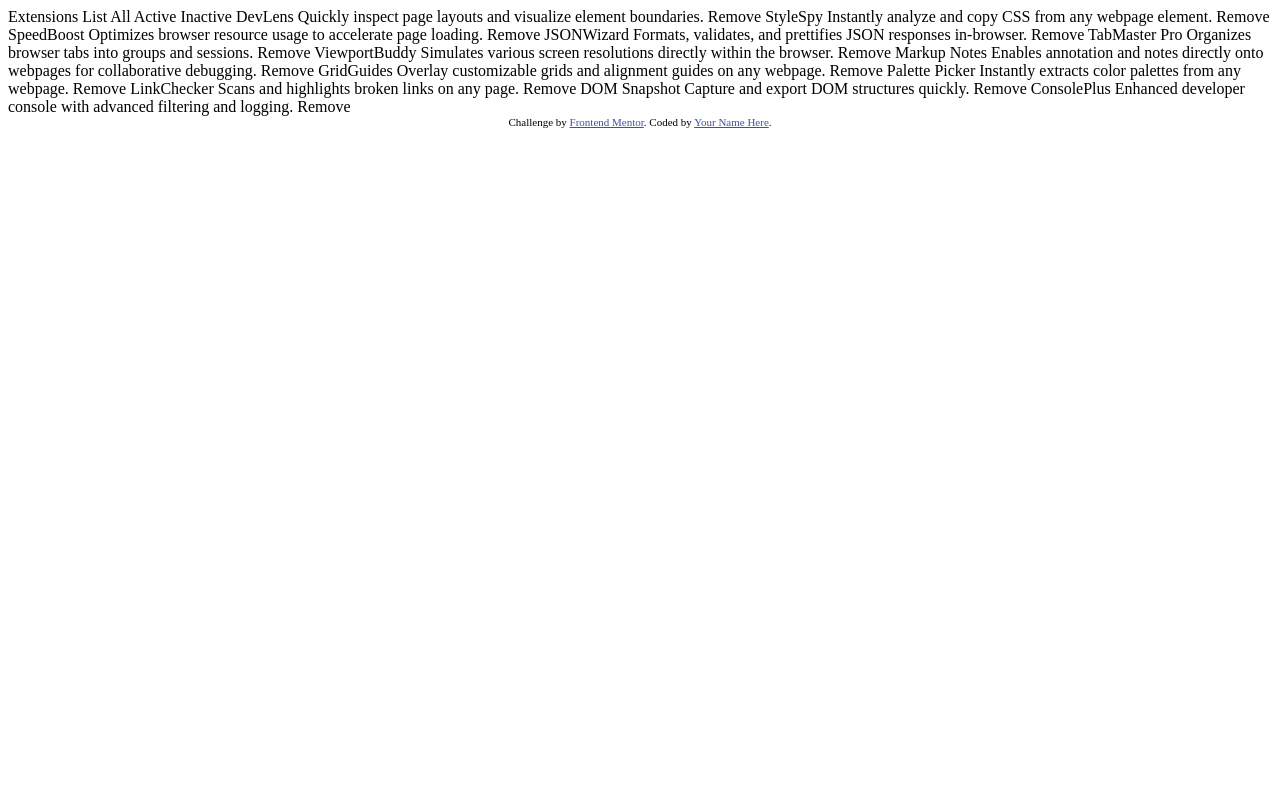
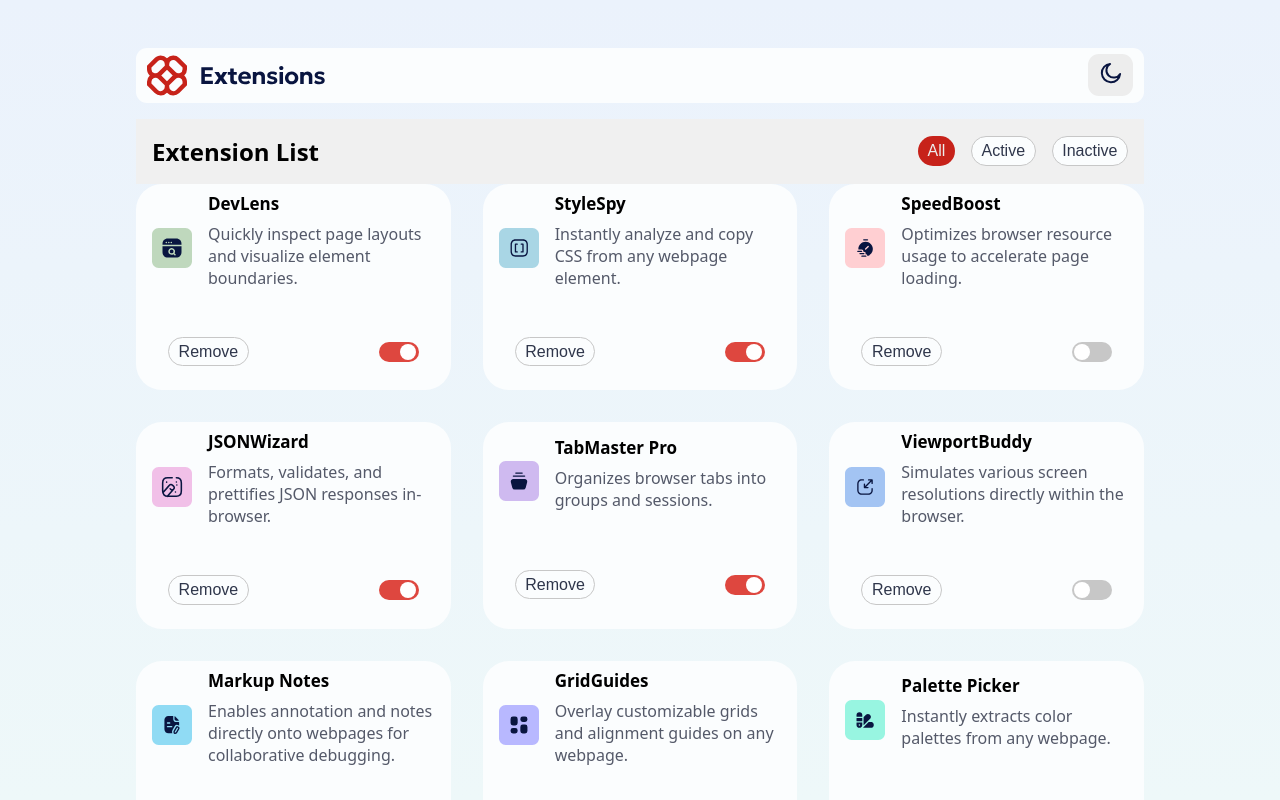
Before and after one commit to mugishaisaie/Browser-extensions-manager-UI-, a plain HTML site: page index.html in a window 1280 px wide. Drawn offline with Linux system fonts and the light colour scheme.

Commit message:
final code after writing all web required code

```diff
--- a/index.html
+++ b/index.html
@@ -3,78 +3,42 @@
 <head>
   <meta charset="UTF-8">
   <meta name="viewport" content="width=device-width, initial-scale=1.0"> <!-- displays site properly based on user's device -->
-
+<link rel="stylesheet" href="styles.css">
   <link rel="icon" type="image/png" sizes="32x32" href="./assets/images/favicon-32x32.png">
 
   <title>Frontend Mentor | Browser extensions manager UI</title>
-
-  <!-- Feel free to remove these styles or customise in your own stylesheet 👍 -->
-  <style>
-    .attribution { font-size: 11px; text-align: center; }
-    .attribution a { color: hsl(228, 45%, 44%); }
-  </style>
 </head>
 <body>
 
-  Extensions List
+  <section class="container">
+    <header>
+      <img src="assets/images/logo-light.svg" alt="logo" class="logo-light">
+      <img src="assets/images/logo-dark.svg" alt="logo" class="logo-dark">
+      <button class="mode-btn" id="mode-btn"><img src="assets/images/icon-moon.svg" /></button>
+    </header>
 
-  All
-  Active
-  Inactive
+<div class="filter">
+  <h2>Extension List</h2>
+  <div class="filter-btns">
+    <button>all</button>
+    <button>active</button>
+    <button>inactive</button>
+  </div>
 
-  <!-- If you plan to use the JSON file to populate the data dynamically, you can delete the content below -->
+</div>
+  <div class="filtered-results"></div>
 
-  DevLens
-  Quickly inspect page layouts and visualize element boundaries.
-  Remove
 
-  StyleSpy
-  Instantly analyze and copy CSS from any webpage element.
-  Remove
+</section>
+<footer class="attribution">
+  Challenge by <a href="https://www.frontendmentor.io?ref=challenge">Frontend Mentor</a>.
+  Coded by <a href="https://mugisha-isaie.vercel.app/">Mugisha Isaie</a>.
+</footer>
 
-  SpeedBoost
-  Optimizes browser resource usage to accelerate page loading.
-  Remove
 
-  JSONWizard
-  Formats, validates, and prettifies JSON responses in-browser.
-  Remove
 
-  TabMaster Pro
-  Organizes browser tabs into groups and sessions.
-  Remove
 
-  ViewportBuddy
-  Simulates various screen resolutions directly within the browser.
-  Remove
-
-  Markup Notes
-  Enables annotation and notes directly onto webpages for collaborative debugging.
-  Remove
-
-  GridGuides
-  Overlay customizable grids and alignment guides on any webpage.
-  Remove
-
-  Palette Picker
-  Instantly extracts color palettes from any webpage.
-  Remove
-
-  LinkChecker
-  Scans and highlights broken links on any page.
-  Remove
-
-  DOM Snapshot
-  Capture and export DOM structures quickly.
-  Remove
-
-  ConsolePlus
-  Enhanced developer console with advanced filtering and logging.
-  Remove
-
-  <div class="attribution">
-    Challenge by <a href="https://www.frontendmentor.io?ref=challenge">Frontend Mentor</a>.
-    Coded by <a href="#">Your Name Here</a>.
-  </div>
-</body>
+  <!-- script -->
+   <script src="script.js"></script>
+  </body>
 </html>
--- a/script.js
+++ b/script.js
@@ -0,0 +1,123 @@
+const modeBtn = document.getElementById("mode-btn");
+const darkIcon = `<img src='assets/images/icon-moon.svg'>`;
+const lightIcon = `<img src='assets/images/icon-sun.svg'>`;
+const filteredResults = document.querySelector(".filtered-results");
+
+const body = document.body;
+const savedTheme = localStorage.getItem("theme");
+
+if(savedTheme === "dark"){
+    body.classList.add("dark");
+    modeBtn.innerHTML=lightIcon;
+}else{
+    modeBtn.innerHTML=darkIcon;
+
+}
+modeBtn.addEventListener("click", () => {
+    body.classList.toggle("dark");
+   const isDark = body.classList.contains("dark");
+    // console.log(isDark)
+    modeBtn.innerHTML = isDark ? lightIcon : darkIcon;
+
+    // save the localStorage
+    localStorage.setItem("theme",isDark ?"dark": "light");
+
+})
+
+
+
+ // fetch data
+ let globalData = [];
+async function fetchData() {
+    const response = await fetch("data.json");
+    if (!response.ok) {
+      throw new Error("Network response was not ok: " + response.statusText);
+    }
+    const data = await response.json();
+    globalData = data; // Store the fetched data in a global variable
+    return data;
+  }
+
+  async function filterData(btn) {
+    if(globalData.length === 0) await fetchData(); // Fetch data if not already fetched
+    filteredResults.innerHTML = ""; // Clear previous results
+
+    let filtered = [];
+
+    if (btn.innerHTML === "all") {
+      filtered = globalData;
+    } else if (btn.innerHTML === "active") {
+      filtered = globalData.filter((item) => item.isActive);
+    } else if (btn.innerHTML === "inactive") {
+      filtered = globalData.filter((item) => !item.isActive);
+    }
+
+    filtered.forEach(({ logo, name, description,isActive }) => {
+      filteredResults.innerHTML += `
+        <div class="extension-container">
+        <div class="extension-card">
+
+          <img src="${logo}" alt="extension logo" class="extension-logo">
+          <div class="extension-info">
+            <h3 class="extension-name">${name}</h3>
+            <p class="extension-description">${description}</p>
+          </div>
+          </div>
+          <div class="extension-btns">
+            <button class='delete-btn' id='delete-btn-${name}' onclick="deleteExtension('${name}')">remove</button>
+            <label class="toggle-switch">
+              <input type="checkbox" ${isActive? 'checked': ''} id="ext-toggle-${name}" onchange="toggleExtension('${name}')">
+              <span class="slider"></span>
+            </label>
+          </div>
+          </div>
+
+      `;
+    });
+  }
+// get delete btn
+  function deleteExtension(name){
+  globalData = globalData.filter((data)=>data.name !== name)
+
+  const activeBtn = document.querySelector(".filter-btns .active");
+  filterData(activeBtn); // Refresh the displayed data based on the active filter button
+}
+// toggleExtension
+ async function toggleExtension(name){
+
+    globalData = globalData.map((extension)=>{
+
+      if(extension.name === name){
+        return {...extension, isActive: !extension.isActive}
+      }
+      return extension;
+
+    })
+
+    const activeBtn = document.querySelector(".filter-btns .active");
+    filterData(activeBtn); // Refresh the displayed data based on the active filter button
+
+}
+
+
+
+
+  // Load all data on initial load
+
+  const allBtn = document.querySelector(".filter-btns button:nth-child(1)");
+  allBtn.classList.add("active"); // Set the first button as active by default
+  filterData(allBtn); // Load all data on initial load
+  // hook buttons to event listener
+  const filterContainerBtns = document.querySelector(".filter-btns");
+  const filterBtns = filterContainerBtns.querySelectorAll("button");
+
+  filterBtns.forEach((btn) => {
+    btn.addEventListener("click", () => {
+
+      filterBtns.forEach((btn)=>btn.classList.remove("active"));
+      btn.classList.add("active");
+      filterData(btn)
+
+
+    });
+  });
--- a/styles.css
+++ b/styles.css
@@ -0,0 +1,340 @@
+@font-face {
+    font-family: 'Noto Sans Variable';
+    src: url('/assets/fonts/NotoSans-VariableFont_wdth,wght.ttf') format('truetype');
+}
+:root{
+
+    --neutral-900:hsl(227,75%,14%);
+    --neutral-800:hsl(226,25%,17%);
+    --neutral-800: hsl(226, 25%, 17%);
+    --neutral-700: hsl(225, 23%, 24%);
+    --neutral-600: hsl(226, 11%, 37%);
+    --neutral-300: hsl(0, 0%, 78%);
+    --neutral-200: hsl(217, 61%, 90%);
+    --neutral-100: hsl(0, 0%, 93%);
+    --neutral-0:hsl(200, 60%, 99%);
+    --Red-400: hsl(3, 86%, 64%);
+    --Red-500: hsl(3, 71%, 56%);
+    --Red-700: hsl(3, 77%, 44%);
+    --font-family-base:'Noto Sans',sans-serif;
+    --font-size-body:16px;
+    --Light-Gradient: linear-gradient(180deg, #EBF2FC 0%, #EEF8F9 100%);
+    --Dark-Gradient: linear-gradient(180deg, #040918 0%, #091540 100%);
+}
+
+*{
+    padding: 0;
+    margin: 0;
+    box-sizing: border-box;
+}
+
+html,body{
+    width: 100vw;
+    height: 100%;
+    min-height: 100vh;
+    margin: 0 auto;
+    font-family: var(--font-family-base);
+    background: var(--Light-Gradient);
+    overflow-x: hidden;
+
+
+}
+
+body.dark{
+  background:var(--neutral-900);
+  color: var(--neutral-100);
+}
+
+
+
+.container{
+    flex: 1; /* Allow container to take up remaining space */
+    max-width: 1200px;
+    width: 100%;
+
+    min-height: 100vh; /* Prevent overflow */
+    padding: 2rem 6rem;
+    margin: 1rem auto;
+
+}
+
+.logo-dark{
+  display: none;
+}
+body.dark .logo-dark{
+  display: block;
+}
+body.dark .logo-light{
+  display: none;
+}
+body.dark header{
+    background: var(--neutral-700);
+}
+header{
+    display: flex;
+    align-items: center;
+    justify-content: space-between;
+    margin-bottom: 1rem;
+    background: var(--neutral-0) ;
+    padding: .4rem .7rem;
+    border-radius: 11px;
+}
+
+.mode-btn{
+    border: none;
+    background-color: var(--neutral-100);
+    padding: .5rem .7rem;
+    border-radius: 11px;
+}
+.mode-btn:hover{
+    background-color: var(--neutral-300);
+    border: none;
+}
+body.dark .mode-btn{
+
+    background: var(--neutral-800);
+}
+body.dark .mode-btn:hover{
+
+    background: var(--neutral-600);
+}
+
+.filter {
+    display: flex;
+    justify-content: space-between;
+    align-items: center;
+    padding: 1rem;
+    background-color: #f0f0f0; /* for visibility */
+  }
+  body.dark .filter{
+    background:var(--neutral-900);
+    color: var(--neutral-100);
+  }
+
+  .filter-btns{
+    display: flex;
+    gap: 1rem;
+  }
+
+     button{
+        padding: .3rem .6rem;
+        border-radius: 26px;
+        background-color: var(--neutral-0);
+        cursor: pointer;
+        color: var(--neutral-700);
+        font-size: 16px;
+        font-weight: 500;
+        text-transform: capitalize;
+        border: 1px solid var(--neutral-300);
+    }
+  button:hover{
+        background: var(--Red-500);
+        color: var(--neutral-200);
+        border: 1px solid var(--Red-500);
+    }
+
+
+    button:focus, input:focus{
+        outline: none;
+        border: 1px solid var(--Red-700);
+
+    }
+   body.dark button:focus, input:focus{
+        outline: none;
+        border: 1px solid var(--Red-700);
+
+    }
+    body.dark button{
+      background: var(--neutral-700);
+      color: var(--neutral-100);
+      border: 1px solid var(--neutral-600);
+    }
+
+   .filter-btns button.active{
+        background: var(--Red-700);
+        color: var(--neutral-100);
+        border: none;
+    }
+
+  body.dark .filter-btns button.active{
+        background: var(--Red-500);
+        color: var(--neutral-900);
+        border: none;
+    }
+  body.dark .filter-btns button:hover{
+        background: var(--neutral-600);
+        color: var(--neutral-200);
+        border: none;
+    }
+
+    .filtered-results{
+      width: 100%;
+      height: 100%;
+      display: grid;
+        grid-template-columns: repeat(3,1fr);
+        gap: 2rem;
+      }
+
+      .extension-container{
+      background: var(--neutral-0);
+      padding: 0.5rem 1rem;
+      border-radius: 26px;
+      display: grid;
+      align-items: center;
+      gap: 1rem;
+
+    }
+    body.dark .extension-container{
+      background: var(--neutral-700);
+    }
+    .extension-card{
+        display: flex;
+        align-items: center;
+        justify-content: center;
+        gap: 1rem;
+        /* padding: 1rem; */
+
+    }
+
+    .extension-logo{
+      width: 40px;
+      height: 40px;
+    }
+
+    .extension-name{
+      font-size: 17px;
+      font-weight: 600;
+      margin-bottom: .5rem;
+    }
+    .extension-description{
+      font-size: 16px;
+      color: var(--neutral-600);
+      margin-bottom: 1rem;
+    }
+    body.dark .extension-description{
+
+      color: var(--neutral-300);
+
+    }
+   .extension-btns{
+    display: flex;
+    align-items: center;
+    justify-content: space-between;
+    padding: 1rem;
+   }
+body.dark .delete-btn:hover{
+  background: var(--Red-500);
+  color: var(--neutral-900);
+  border: 1px solid var(--Red-500);
+  font-weight: 600;
+
+}
+   .toggle-switch {
+    position: relative;
+    display: inline-block;
+    width: 40px;
+    height: 20px;
+  }
+
+  .toggle-switch input {
+    opacity: 0;
+    width: 0;
+    height: 0;
+  }
+
+  .slider {
+    position: absolute;
+    cursor: pointer;
+    top: 0; left: 0;
+    right: 0; bottom: 0;
+    background-color: var(--neutral-300);
+    transition: 0.4s;
+    border-radius: 26px;
+  }
+body.dark .slider{
+  background-color: var(--neutral-600);
+}
+  .slider::before {
+    content: "";
+    position: absolute;
+    height: 16px;
+    width: 16px;
+    left: 2px;
+    bottom: 2px;
+    background-color: white;
+    transition: 0.4s;
+    border-radius: 50%;
+  }
+
+  input:checked + .slider {
+    background-color: var(--Red-500);
+  }
+
+  input:checked + .slider::before {
+    transform: translateX(19px);
+  }
+
+ .attribution {
+    text-align: center;
+    padding: 1rem;
+
+    font-size: 16px;
+  }
+  body.dark .attribution{
+  background: var(--neutral-900);
+  color: var(--neutral-300);
+
+}
+    .attribution a { color: hsl(228, 45%, 44%); }
+
+
+
+    /* RESPONSIVENESS */
+
+    /* - **Mobile**: 375px */
+/* - **Desktop**: 1440px */
+
+ @media (max-width:375px){
+      .container{
+        padding: 1rem;
+      }
+      header{
+        gap: 1rem;
+
+      }
+
+      .filter{
+        gap: 1rem;
+        flex-direction: column;
+      }
+      .filter h2{
+        /* font-size: 16px; */
+      }
+
+      .filtered-results{
+        grid-template-columns: repeat(1,1fr);
+      }
+
+    }
+ @media (min-width:376px) and (max-width:767px){
+      .container{
+        padding: 1rem;
+      }
+      header{
+        gap: 1rem;
+
+      }
+
+      .filter{
+        gap: 1rem;
+        flex-direction: column;
+      }
+      .filter h2{
+        /* font-size: 16px; */
+      }
+
+      .filtered-results{
+        grid-template-columns: repeat(2,1fr);
+      }
+
+    }
```
Also changed, not shown: assets/images/logo-dark.svg (added), assets/images/logo-light.svg (added), design/preview.jpg (renamed from preview.jpg), screenshot.jpg (added), 1 other file.
